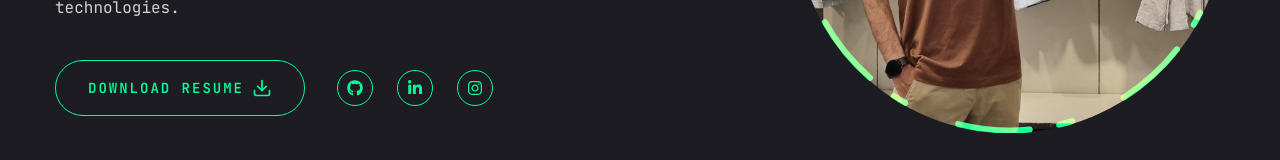
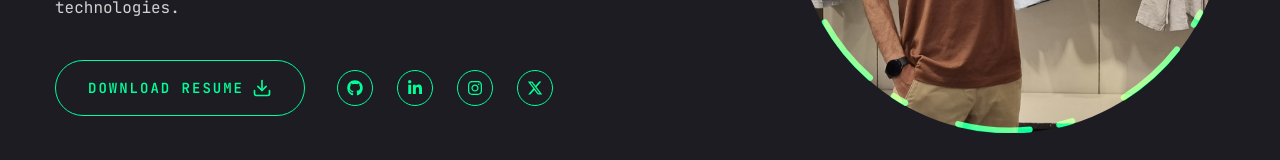
Before and after one commit to siddhx579/portfolio, a Next.js app: page / in a window 1280 px wide. Shown: the part 469-629 px from the top of the page. Built offline with nearby package versions, Linux system fonts and the light colour scheme.

Commit message:
Update Social.jsx

```diff
--- a/components/Social.jsx
+++ b/components/Social.jsx
@@ -1,13 +1,15 @@
 import Link from "next/link";
-import {FaGithub, FaLinkedinIn, FaInstagram} from 'react-icons/fa'
+import { FaGithub, FaLinkedinIn, FaInstagram } from 'react-icons/fa'
+import { FaXTwitter } from "react-icons/fa6";
 
 const socials = [
-    {icon: <FaGithub />, path: 'https://github.com/siddhx579'},
-    {icon: <FaLinkedinIn />, path: 'https://www.linkedin.com/in/siddhant579/'},
-    {icon: <FaInstagram />, path: 'https://www.instagram.com/siddhx_21/'},
+    { icon: <FaGithub />, path: 'https://github.com/siddhx579' },
+    { icon: <FaLinkedinIn />, path: 'https://www.linkedin.com/in/siddhant579/' },
+    { icon: <FaInstagram />, path: 'https://www.instagram.com/siddhx_21/' },
+    { icon: <FaXTwitter />, path: 'https://x.com/siddhx_21' },
 ];
 
-const Social = ({containerStyles, iconStyles}) => {
+const Social = ({ containerStyles, iconStyles }) => {
     return (
         <div className={containerStyles}>
             {socials.map((item, index) => {
```
